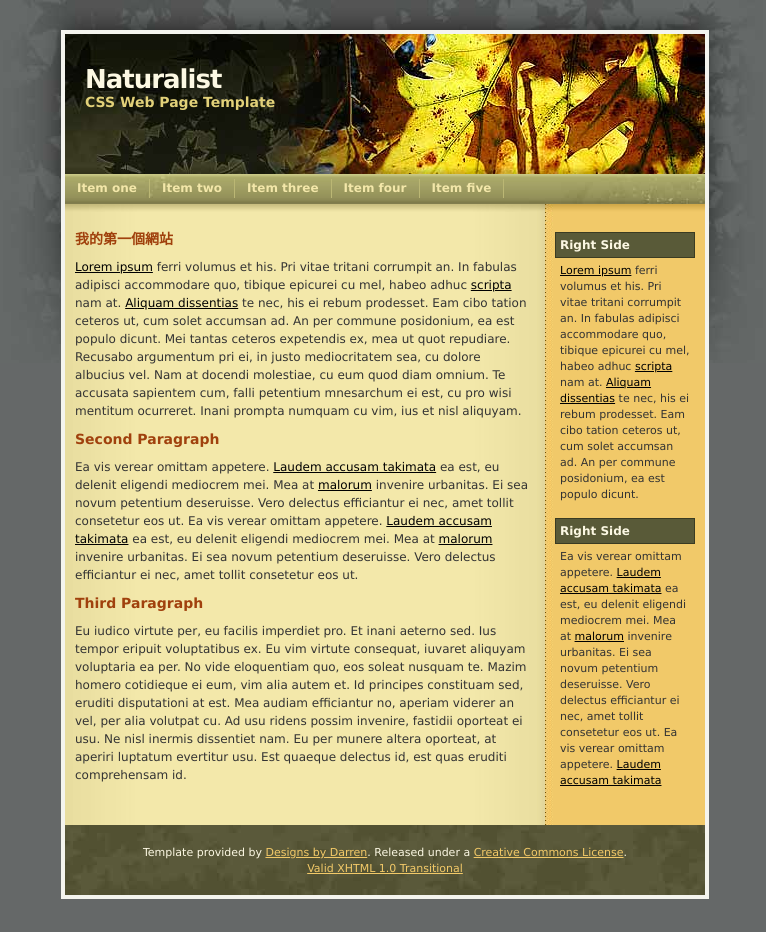
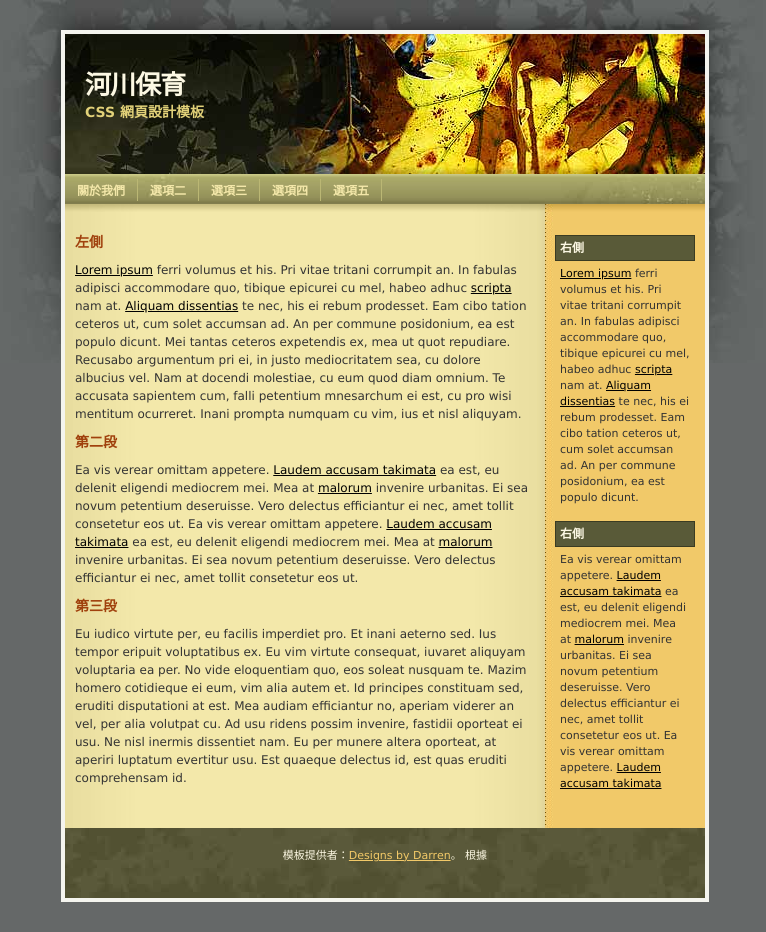
Before and after one commit to 16joanna/16joanna16, a plain HTML site: page index.html in a window 1280 px wide. Shown: the whole page, without its empty margins (255-1021 px from the left). Drawn offline with Linux system fonts and the light colour scheme.

Commit message:
Update index.html

```diff
--- a/index.html
+++ b/index.html
@@ -2,22 +2,21 @@
 <html xmlns="http://www.w3.org/1999/xhtml">
 
 <!--
-Copyright: Darren Hester 2006, http://www.designsbydarren.com
-License: Released Under the "Creative Commons License",
-http://creativecommons.org/licenses/by-nc/2.5/
+版權：Darren Hester 2006，http://www.designsbydarren.com
+授權：根據「創用 CC 授權」釋出，http://creativecommons.org/licenses/by-nc/2.5/
 -->
 
 <head>
 
-<!-- Meta Data -->
-<meta http-equiv="Content-Type" content="text/html; charset=UTF8" />
-<meta name="description" content="Short description of your site here." />
-<meta name="keywords" content="keywords, go, here, seperated, by, commas" />
+<!-- 元數據 -->
+<meta http-equiv="Content-Type" content="text/html; charset=UTF-8" />
+<meta name="description" content="您網站的簡短描述在此。" />
+<meta name="keywords" content="這裡放置以逗號分隔的關鍵詞" />
 
-<!-- Site Title -->
-<title>Naturalist | CSS Web Design Template</title>
+<!-- 網站標題 -->
+<title>河川保育 | CSS 網頁設計模板</title>
 
-<!-- Link to Style External Sheet -->
+<!-- 連結到外部樣式表 -->
 <link href="css/style.css" type="text/css" rel="stylesheet" />
 
 </head>
@@ -27,19 +26,20 @@ http://creativecommons.org/licenses/by-nc/2.5/
 <div id='page_wrapper'>
 
 <div id='page_header'>
-<h1>Naturalist</h1>
-<h2>CSS Web Page Template</h2>
+<h1>河川保育</h1>
+<h2>CSS 網頁設計模板</h2>
+
 </div>
 
 <div id='menu_bar'>
 
 <div id="navcontainer">
 <ul id="navlist">
-<li id="active"><a href="#" id="current">Item one</a></li>
-<li><a href="#">Item two</a></li>
-<li><a href="#">Item three</a></li>
-<li><a href="#">Item four</a></li>
-<li><a href="#">Item five</a></li>
+<li id="active"><a href="aboutus.html" id="current" target="_blank">關於我們</a></li>
+<li><a href="#">選項二</a></li>
+<li><a href="#">選項三</a></li>
+<li><a href="#">選項四</a></li>
+<li><a href="#">選項五</a></li>
 </ul>
 </div>
 
@@ -51,7 +51,7 @@ http://creativecommons.org/licenses/by-nc/2.5/
 
 <div id='left_side'>
 
-<h3>我的第一個網站</h3>
+<h3>左側</h3>
 <p>
 <a href='#'>Lorem ipsum</a> ferri volumus et his. Pri vitae tritani corrumpit
 an. In fabulas adipisci accommodare quo, tibique epicurei cu
@@ -65,7 +65,7 @@ mnesarchum ei est, cu pro wisi mentitum ocurreret. Inani prompta numquam cu
 vim, ius et nisl aliquyam.
 </p>
 
-<h3>Second Paragraph</h3>
+<h3>第二段</h3>
 <p>
 Ea vis verear omittam appetere. <a href='#'>Laudem accusam takimata</a> ea est,
 eu delenit eligendi mediocrem mei. Mea at <a href='#'>malorum</a> invenire
@@ -76,7 +76,7 @@ Laudem accusam takimata</a> ea est, eu delenit eligendi mediocrem mei. Mea at
 Vero delectus efficiantur ei nec, amet tollit consetetur eos ut.
 </p>
 
-<h3>Third Paragraph</h3>
+<h3>第三段</h3>
 <p>
 Eu iudico virtute per, eu facilis imperdiet pro. Et inani aeterno sed. Ius
 tempor eripuit voluptatibus ex. Eu vim virtute consequat, iuvaret aliquyam
@@ -93,7 +93,7 @@ delectus id, est quas eruditi comprehensam id.
 
 <div id='right_side'>
 
-<h3>Right Side</h3>
+<h3>右側</h3>
 <p>
 <a href='#'>Lorem ipsum</a> ferri volumus et his. Pri vitae tritani corrumpit
 an. In fabulas adipisci accommodare quo, tibique epicurei cu
@@ -102,7 +102,7 @@ te nec, his ei rebum prodesset. Eam cibo tation ceteros ut, cum solet accumsan
 ad. An per commune posidonium, ea est populo dicunt.
 </p>
 
-<h3>Right Side</h3>
+<h3>右側</h3>
 <p>
 Ea vis verear omittam appetere. <a href='#'>Laudem accusam takimata</a> ea est,
 eu delenit eligendi mediocrem mei. Mea at <a href='#'>malorum</a> invenire
@@ -119,15 +119,5 @@ Laudem accusam takimata</a>
 
 <div id='page_footer'>
 <p>
-Template provided by <a href="http://www.designsbydarren.com/" target="new">Designs by Darren</a>.
-Released under a <a href="http://creativecommons.org/licenses/by-nc/2.5/" target="new">Creative Commons License</a>.<br />
-<a href="http://validator.w3.org/check?uri=referer" target="new">Valid XHTML 1.0 Transitional</a>
-</p>
-
-</div>
-
-</div>
-
-</body>
-
-</html>
+模板提供者：<a href="http://www.designsbydarren.com/" target="new">Designs by Darren</a>。
+根據 <a href="http://creativecommons.org/licenses/by-nc/
```
